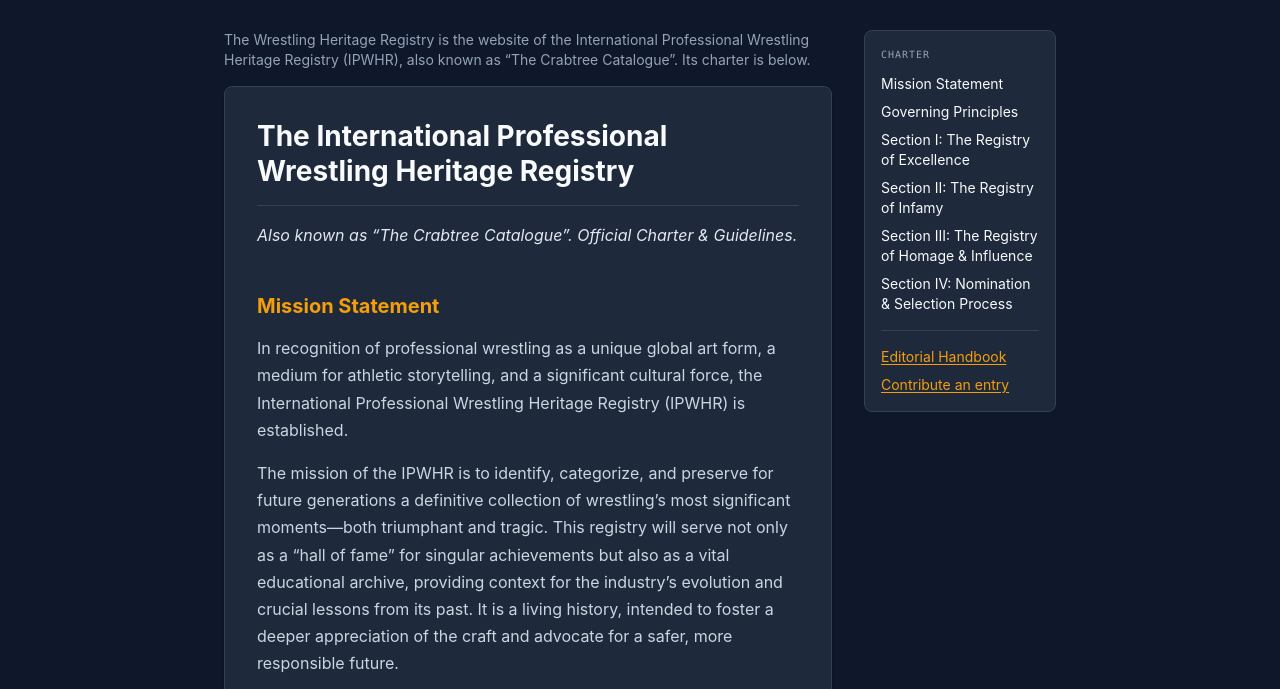
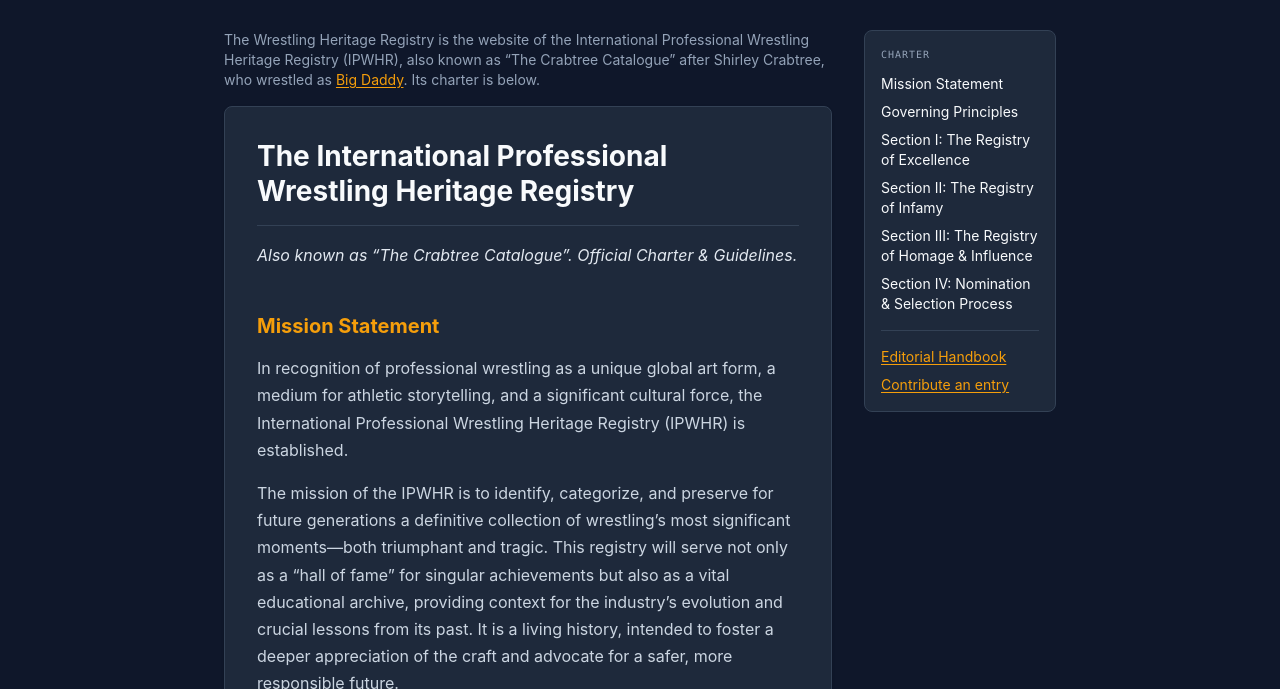
Before and after one commit to AllSeeingOwl/world-wrestling-web, an Astro site: page /world-wrestling-web/about in a window 1280 px wide. Shown: the part 111-800 px from the top of the page. Built offline with nearby package versions, Linux system fonts and the light colour scheme; Astro itself is replaced by a stand-in of ours.

Commit message:
Explain that The Crabtree Catalogue is named after Shirley Crabtree
The registry's nickname comes from Shirley Crabtree, who wrestled as
Big Daddy. The About page introduction now says so and links to the
Big Daddy vs. Giant Haystacks entry, which gains a short note on the
registry's name.

Co-Authored-By: Claude Opus 5.5 <noreply@anthropic.com>
Claude-Session: https://claude.ai/code/session_01Dxy1LLY7XbpnaQ3NnCDjEz

```diff
--- a/src/content/archive/big-daddy-vs-giant-haystacks-wembley-1981.md
+++ b/src/content/archive/big-daddy-vs-giant-haystacks-wembley-1981.md
@@ -32,3 +32,7 @@ Wrestling was a fixture of ITV's _World of Sport_ on Saturday afternoons. For ma
 The match represents the peak of wrestling's place in British popular culture. Audience figures of 16 to 18 million are often quoted for its broadcast, although these are not supported by official ratings data for 1981, and the true figure is uncertain. Even so, the feud was among the best-known television rivalries in the country.
 
 The match also illustrates the limits of the era's approach. Big Daddy's matches were deliberately short and simple, built around his popularity rather than athletic contests, and critics have argued that this style, and the reliance on a small number of ageing stars, contributed to British wrestling's decline through the 1980s. ITV dropped wrestling from its schedules in 1988.
+
+## A Note on the Registry's Name
+
+This registry's nickname, "The Crabtree Catalogue", is named after Shirley Crabtree, the man who wrestled as Big Daddy.
--- a/src/pages/about.astro
+++ b/src/pages/about.astro
@@ -13,7 +13,12 @@ const sections = getHeadings().filter((heading) => heading.depth === 2);
     <div class="space-y-4">
       <p class="text-sm text-registry-textMuted">
         The Wrestling Heritage Registry is the website of the International Professional Wrestling
-        Heritage Registry (IPWHR), also known as “The Crabtree Catalogue”. Its charter is below.
+        Heritage Registry (IPWHR), also known as “The Crabtree Catalogue” after Shirley Crabtree,
+        who wrestled as <a
+          href={resolvePath('/big-daddy-vs-giant-haystacks-wembley-1981')}
+          class="text-registry-gold underline underline-offset-2 hover:text-registry-goldHover focus:outline-none focus-visible:ring-2 focus-visible:ring-registry-gold rounded"
+          >Big Daddy</a
+        >. Its charter is below.
       </p>
       <article
         class="doc-prose bg-registry-surface border border-registry-border rounded-lg p-6 sm:p-8 shadow-sm"
```
